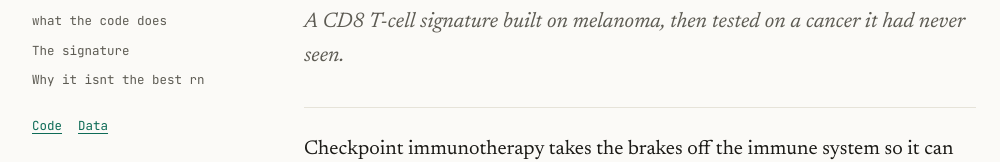
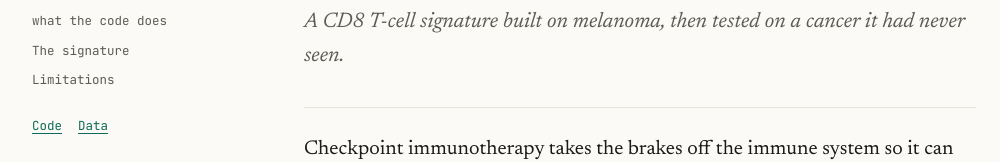
Before and after one commit to kalilinux-exp/immuno-signature, a plain HTML site: page index.html in a window 1280 px wide. Shown: the part 179-341 px from the top of the page, without its empty margins (106-1106 px from the left). Drawn offline with Linux system fonts and the light colour scheme.

Commit message:
Add files via upload

```diff
--- a/index.html
+++ b/index.html
@@ -92,7 +92,7 @@
         <a href="#finding">Start</a>
         <a href="#code">what the code does</a>
         <a href="#signature">The signature</a>
-        <a href="#trust">Why it isnt the best rn</a>
+        <a href="#trust">Limitations</a>
       </nav>
       <div class="ext"><a href="https://github.com/kalilinux-exp/immuno-signature">Code</a><a href="http://tisch.comp-genomics.org">Data</a></div>
     </div>
```
